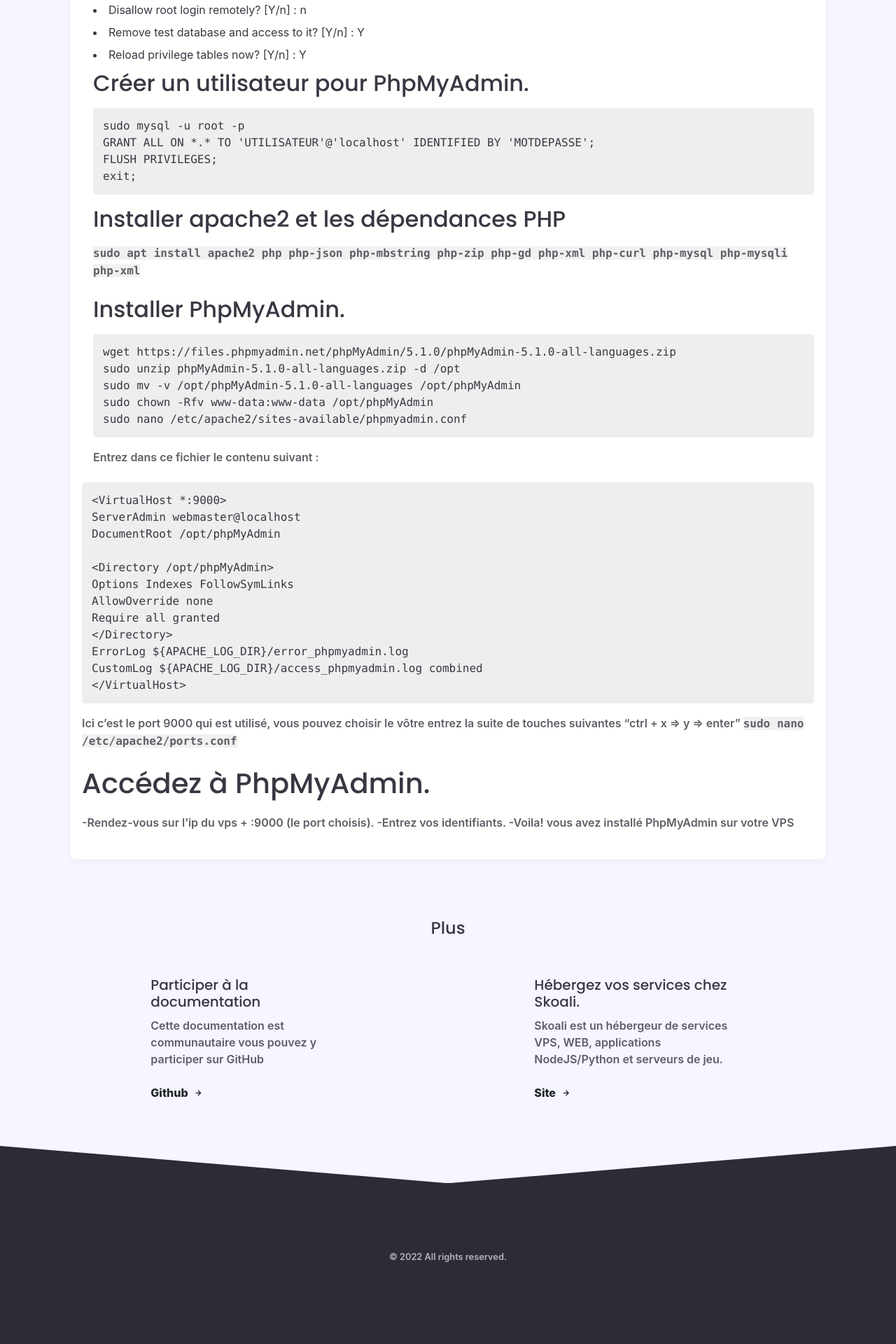
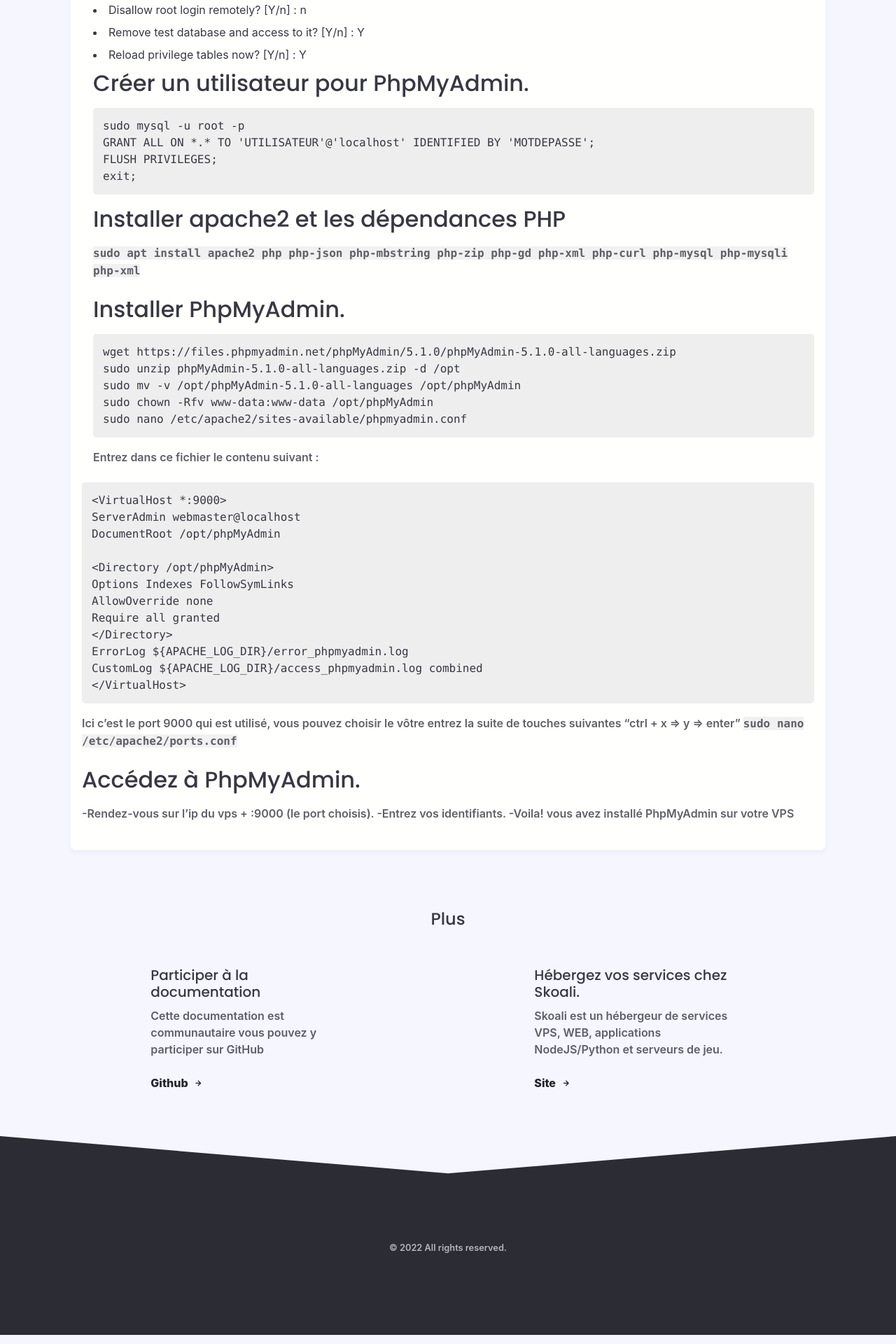
Before and after one commit to Skoali/doc, a Jekyll site: the page built from _posts/vps/2022-01-01-installer-mysql-et-phpmyadmin-sur-vps.md, in a window 1280 px wide. Shown: the part 708-2628 px from the top of the page at 70% size. Built offline with Jekyll 4.4.1, drawn with Linux system fonts in a browser that asks for light colours; nearby versions of some CDN libraries; some web fonts are replaced.

Commit message:
Remove an H1

````diff
--- a/_posts/vps/2022-01-01-installer-mysql-et-phpmyadmin-sur-vps.md
+++ b/_posts/vps/2022-01-01-installer-mysql-et-phpmyadmin-sur-vps.md
@@ -55,7 +55,8 @@
 Ici c'est le port 9000 qui est utilisé, vous pouvez choisir le vôtre
 entrez la suite de touches suivantes "ctrl + x => y => enter"
 ```sudo nano /etc/apache2/ports.conf```
-# Accédez à PhpMyAdmin.
+
+## Accédez à PhpMyAdmin.
  -Rendez-vous sur l'ip du vps + :9000 (le port choisis).
  -Entrez vos identifiants.
  -Voila! vous avez installé PhpMyAdmin sur votre VPS
````
